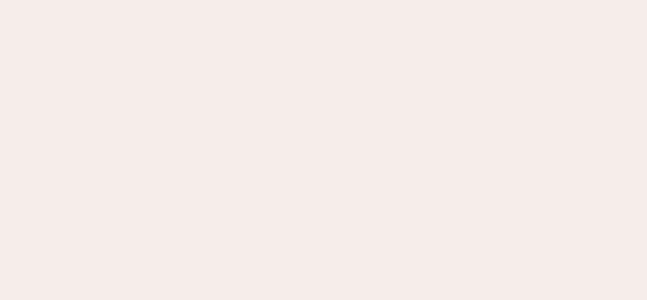
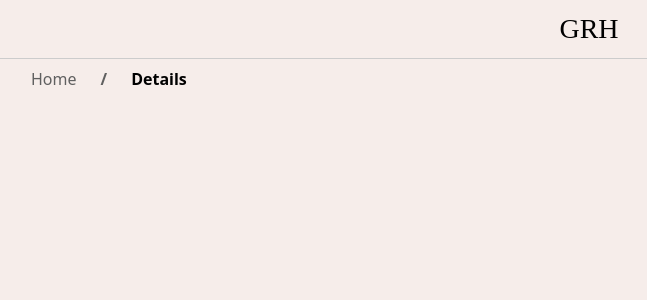
Before and after one commit to gilangramadhanhatno/GRH-MERN, a React (Create React App) app in the folder frontend/: page /details/1 in a window 1280 px wide. Shown: the top 300 px of the page, without its empty margins (51-698 px from the left). Built offline with nearby package versions, Linux system fonts and the light colour scheme.

Commit message:
Details Page: Menambahkan Header dan Breadcrumb

```diff
--- a/frontend/src/App.js
+++ b/frontend/src/App.js
@@ -2,12 +2,15 @@ import React from "react";
 import "assets/scss/style.scss";
 import { BrowserRouter as Router, Route } from "react-router-dom";
 import LandingPage from "pages/LandingPage";
+import DetailsPage from "pages/DetailsPage";
+// import Example from "pages/Example";
 
 function App() {
   return (
     <div className="App">
       <Router>
         <Route path="/" component={LandingPage} exact />
+        <Route exact path="/details/:id" component={DetailsPage} />
       </Router>
     </div>
   );
--- a/frontend/src/assets/scss/_breadcrumb.scss
+++ b/frontend/src/assets/scss/_breadcrumb.scss
@@ -5,11 +5,14 @@
   margin-bottom: $breadcrumb-margin-bottom;
   @include font-size($breadcrumb-font-size);
   list-style: none;
-  background-color: $breadcrumb-bg;
+  // background-color: $breadcrumb-bg;
   @include border-radius($breadcrumb-border-radius);
 }
 
 .breadcrumb-item {
+  a {
+    color: #606060;
+  }
   // The separator between breadcrumbs (by default, a forward-slash: "/")
   + .breadcrumb-item {
     padding-left: $breadcrumb-item-padding-x;
@@ -17,12 +20,16 @@
     &::before {
       float: left; // Suppress inline spacings and underlining of the separator
       padding-right: $breadcrumb-item-padding-x;
-      color: $breadcrumb-divider-color;
+      color: #606060;
       content: var(--#{$variable-prefix}breadcrumb-divider, escape-svg($breadcrumb-divider)) #{"/* rtl:"} var(--#{$variable-prefix}breadcrumb-divider, escape-svg($breadcrumb-divider-flipped)) #{"*/"};
     }
   }
 
   &.active {
-    color: $breadcrumb-active-color;
+    color: $primary;
+    font-weight: 600;
+  }
+  &:hover {
+    text-decoration: underline;
   }
 }
--- a/frontend/src/assets/scss/_variables.scss
+++ b/frontend/src/assets/scss/_variables.scss
@@ -1324,7 +1324,7 @@ $figure-caption-color: $gray-600 !default;
 $breadcrumb-font-size: null !default;
 $breadcrumb-padding-y: 0 !default;
 $breadcrumb-padding-x: 0 !default;
-$breadcrumb-item-padding-x: 0.5rem !default;
+$breadcrumb-item-padding-x: 1.5rem !default;
 $breadcrumb-margin-bottom: 1rem !default;
 $breadcrumb-bg: null !default;
 $breadcrumb-divider-color: $gray-600 !default;
--- a/frontend/src/assets/scss/style.scss
+++ b/frontend/src/assets/scss/style.scss
@@ -69,6 +69,10 @@ a {
   font-weight: 500;
   font-size: 28px;
   color: $primary;
+}
+
+header {
+  border-bottom: 1px solid #cccccc;
 }
 
 // Hero
--- /dev/null
+++ b/frontend/src/elements/Breadcrumb/Breadcrumb.js
@@ -0,0 +1,34 @@
+import React from "react";
+
+import propTypes from "prop-types";
+import Button from "elements/Button/Button";
+
+import "./Breadcrumb.scss";
+
+export default function Breadcrumb(props) {
+  const className = ["breadcrumb", props.className];
+  return (
+    <nav aria-label="breadcrumb">
+      <ol className={className.join(" ")}>
+        {props.data.map((item, index) => {
+          return (
+            <li key={`breadcrumb-${index}`} className={`breadcrumb-item${index === props.data.length - 1 ? " active" : ""}`}>
+              {index === props.data.length - 1 ? (
+                item.pageTitle
+              ) : (
+                <Button type="link" href={item.pageHref}>
+                  {item.pageTitle}
+                </Button>
+              )}
+            </li>
+          );
+        })}
+      </ol>
+    </nav>
+  );
+}
+
+Breadcrumb.propTypes = {
+  data: propTypes.array,
+  className: propTypes.string,
+};
--- /dev/null
+++ b/frontend/src/pages/DetailsPage.js
@@ -0,0 +1,24 @@
+import React, { Component } from "react";
+import Header from "parts/Header";
+import PageDetailTitle from "parts/PageDetailTitle";
+
+export default class DetailsPage extends Component {
+  componentDidMount() {
+    window.title = "Details Page";
+    window.scrollTo(0, 0);
+  }
+
+  render() {
+    const breadcrumb = [
+      { pageTitle: "Home", pageHref: "" },
+      { pageTitle: "Details", pageHref: "" },
+    ];
+
+    return (
+      <>
+        <Header isCentered {...this.props} />
+        <PageDetailTitle breadcrumb={breadcrumb} />
+      </>
+    );
+  }
+}
--- a/frontend/src/pages/LandingPage.js
+++ b/frontend/src/pages/LandingPage.js
@@ -12,6 +12,12 @@ export default class LandingPage extends Component {
     super(props);
     this.refProduct = React.createRef();
   }
+
+  componentDidMount() {
+    window.title = "GRH | Home";
+    window.scrollTo(0, 0);
+  }
+
   render() {
     return (
       <>
--- a/frontend/src/parts/Header.js
+++ b/frontend/src/parts/Header.js
@@ -5,7 +5,23 @@ import Fade from "react-reveal/Fade";
 
 import IconKerangjang from "assets/images/icon/icon_keranjang.svg";
 
-export default function Header() {
+export default function Header(props) {
+  if (props.isCentered) {
+    return (
+      <Fade>
+        <header className="spacing-sm">
+          <div className="container">
+            <nav className="navbar navba-expand-lg">
+              <Button className="brand-text-icon mx-auto" href="/" type="link">
+                GRH
+              </Button>
+            </nav>
+          </div>
+        </header>
+      </Fade>
+    );
+  }
+
   return (
     <Fade>
       <header className="spacing-sm">
--- a/frontend/src/parts/IconText.js
+++ b/frontend/src/parts/IconText.js
@@ -3,7 +3,7 @@ import Button from "elements/Button/Button";
 
 export default function IconText() {
   return (
-    <Button className="brand-text-icon" href="" type="link">
+    <Button className="brand-text-icon" href="/" type="link">
       GRH
     </Button>
   );
--- /dev/null
+++ b/frontend/src/parts/PageDetailTitle.js
@@ -0,0 +1,18 @@
+import React from "react";
+import Fade from "react-reveal/Fade";
+
+import Breadcrumb from "elements/Breadcrumb/Breadcrumb";
+
+export default function PageDetailTitle({ breadcrumb }) {
+  return (
+    <section className="container spacing-sm">
+      <Fade bottom>
+        <div className="row mt-2">
+          <div className="col">
+            <Breadcrumb data={breadcrumb} />
+          </div>
+        </div>
+      </Fade>
+    </section>
+  );
+}
```
Also changed, not shown: frontend/src/elements/Breadcrumb/Breadcrumb.scss (added), 1 other file (tests, documents, lock files or other folders).
